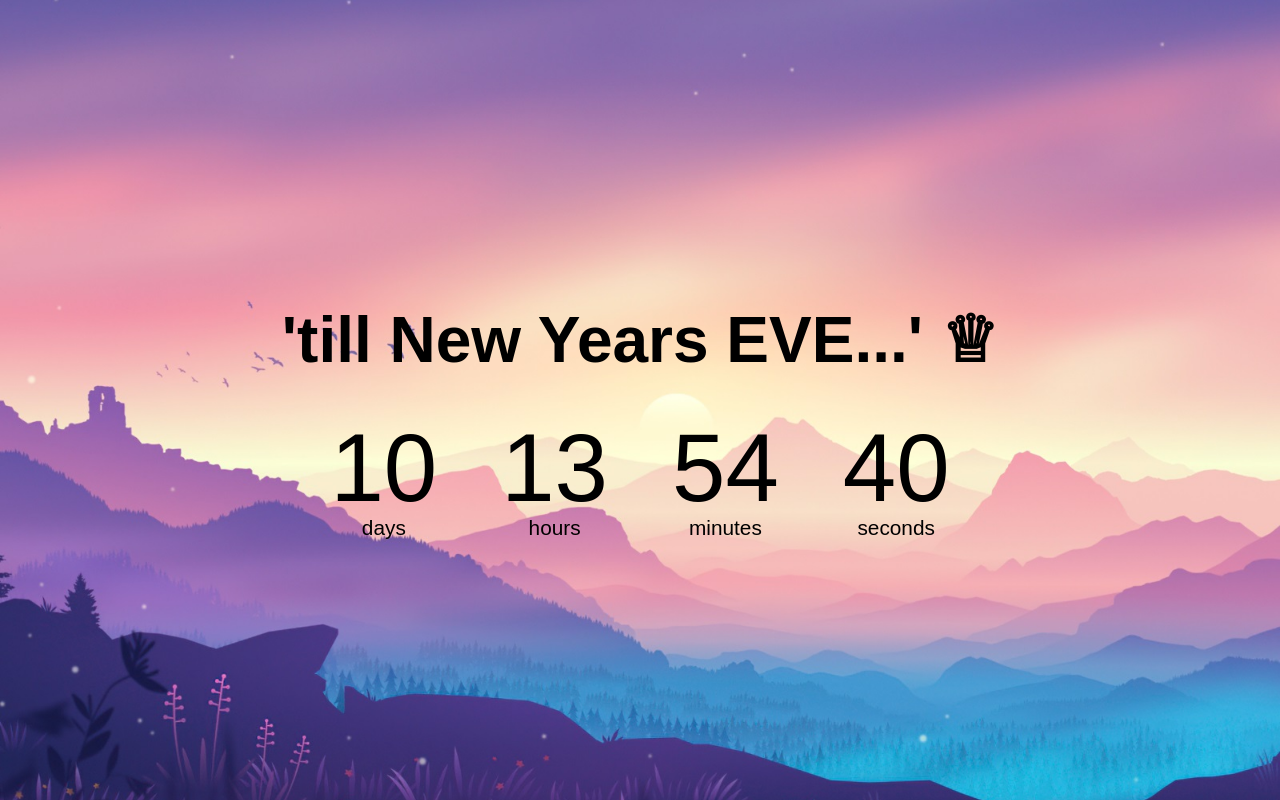
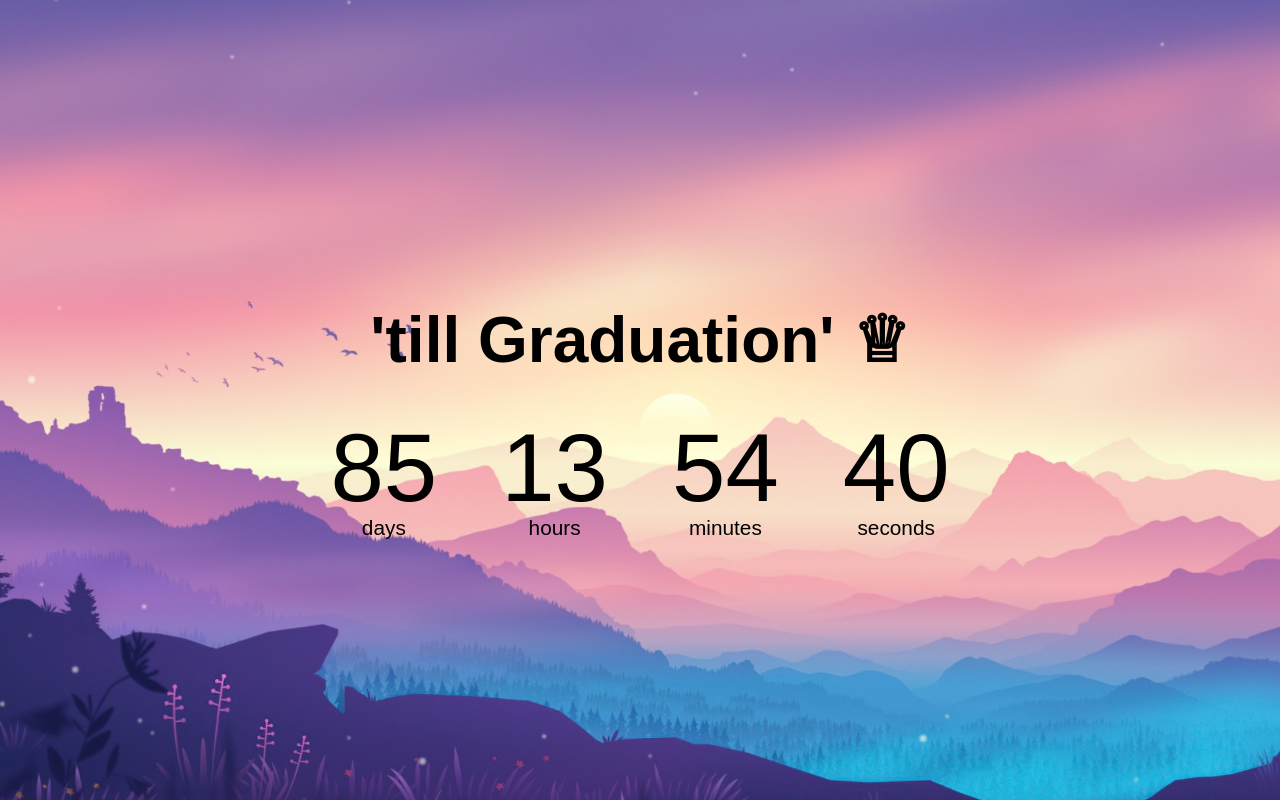
Before and after one commit to catherineblu/10-projects, a plain HTML site: page 1. tempus-fugit/index.html in a window 1280 px wide. Drawn offline with Linux system fonts and the light colour scheme; a web font is replaced by a local one.

Commit message:
finished the cowntdown timer

```diff
--- a/1. tempus-fugit/index.html
+++ b/1. tempus-fugit/index.html
@@ -11,7 +11,7 @@
       rel="stylesheet"
     />
   </head>
-  <h1>'till New Years EVE...' &#x2655;</h1>
+  <h1>'till Graduation' &#x2655;</h1>
 
   <div class="countdown-container">
     <div class="countdown-el days-c">
--- a/1. tempus-fugit/script.js
+++ b/1. tempus-fugit/script.js
@@ -3,7 +3,7 @@ const hoursEl = document.getElementById('hours');
 const minutesEl = document.getElementById('minutes');
 const secondsEl = document.getElementById('seconds');
 
-const newYear = '1 Jan 2021';
+const newYear = '17 Mar 2021';
 
 function countdown (){
     const newYearDate = new Date (newYear);
@@ -15,9 +15,13 @@ function countdown (){
     const seconds = Math.floor(totalSeconds) % 60;
 
     daysEl.innerHTML = days;
-    hoursEl.innerHTML = hours;
-    minutesEl.innerHTML = minutes;
-    secondsEl.innerHTML = seconds;
+    hoursEl.innerHTML = formatTime(hours);
+    minutesEl.innerHTML = formatTime(minutes);
+    secondsEl.innerHTML = formatTime(seconds);
+}
+
+function formatTime(time){
+    return time < 10 ? (`0${time}`) : time;
 }
 countdown();
 
--- a/1. tempus-fugit/style.css
+++ b/1. tempus-fugit/style.css
@@ -20,6 +20,9 @@ h1{
 }
 .countdown-container{
   display: flex;
+  flex-wrap: wrap;
+  align-items: center;
+  justify-content: center;
 }
 .big-text{
   font-size: 6rem;
```
